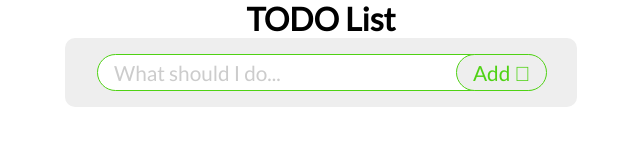
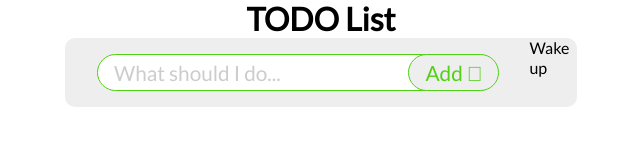
Before and after one commit to Arthur-Gyulabyan/todo-pure-js, a plain HTML site: page index.html in a window 1280 px wide. Shown: the whole page, without its empty margins (319-959 px from the left). Drawn offline with Linux system fonts and the light colour scheme.

Commit message:
feat(index): todo item container added

```diff
--- a/index.html
+++ b/index.html
@@ -31,6 +31,15 @@
       <button class="add-button">Add <i class="fal fa-plus-circle"></i></button>
     </div>
 
+    <div class="filter-container">
+
+    </div>
+
+    <div class="item-container">
+      <div class="todo-item">
+        <span class="todo-item-description">Wake up</span>
+      </div>
+    </div>
   </div>
 </main>
 </body>
```
